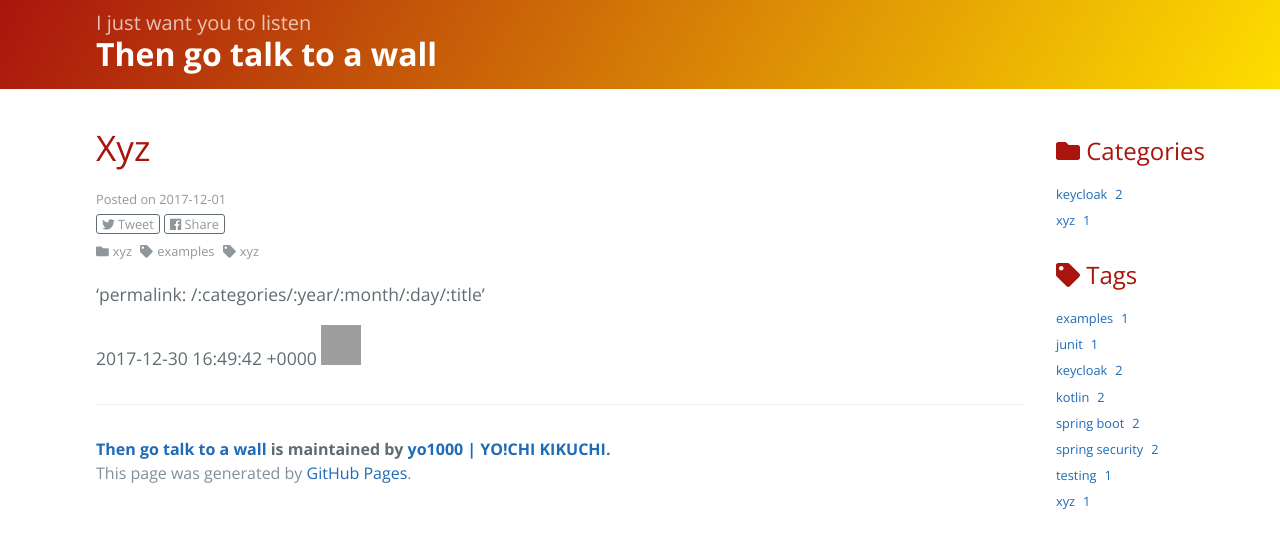
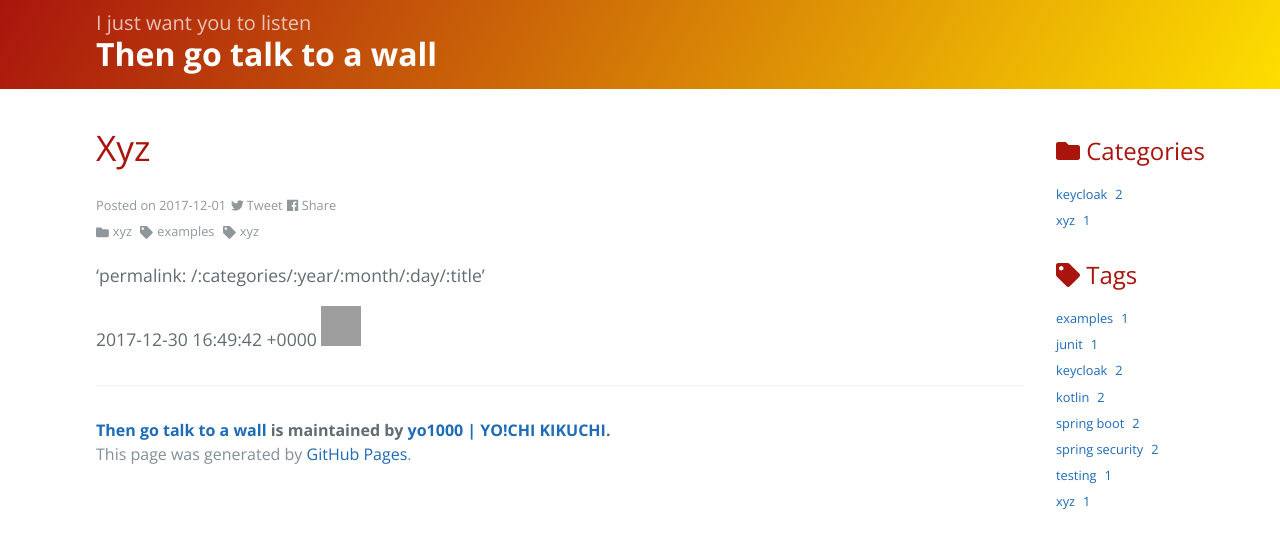
Before and after one commit to yo1000/blog.yo1000.com, a Jekyll site: the page built from _posts/2017-12-01-xyz.md, in a window 1280 px wide. Shown: the top 548 px of the page. Built offline with Jekyll 4.4.1, drawn with Linux system fonts in a browser that asks for light colours; comment, search, counter and statistics services are not loaded; grey boxes are pictures that could not be loaded.

Commit message:
Update overwrite.css

```diff
--- a/res/site/css/overwrite.css
+++ b/res/site/css/overwrite.css
@@ -35,10 +35,6 @@
 .meta-content ul,
 .meta-content p {
   margin-bottom: 0;
-}
-
-.meta-content li {
-  display: inline-block;
 }
 
 .meta-content li a .container,
@@ -84,22 +80,12 @@
 }
 
 .meta-content section,
-.meta-content ul {
+.meta-content ul,
+.meta-content li,
+.meta-content .posted-at,
+.meta-content .tw-share-button,
+.meta-content .fb-share-button {
   display: inline-block;
-}
-
-.twitter-content,
-.facebook-content {
-  display: inline-block;
-}
-
-.tw-share-button,
-.fb-share-button {
-  display: inline;
-  padding: 0 .3rem;
-  font-size: .8rem;
-  border: #606c71 solid 1px;
-  border-radius: 3px;
 }
 
 @media screen and (min-width: 64em) {
```
